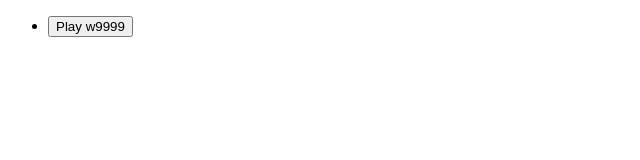
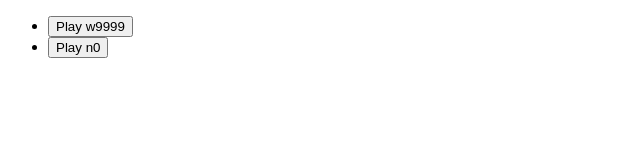
Before and after one commit to leroycep/explain-tinysynth, a plain HTML site: page index.html in a window 1280 px wide. Shown: the whole page, without its empty margins (0-640 px from the left). Drawn offline with Linux system fonts and the light colour scheme.

Commit message:
Implement playing n0

```diff
--- a/index.html
+++ b/index.html
@@ -7,6 +7,7 @@
   <body>
     <ul>
       <li><button onclick="play_w9999()">Play w9999</button></li>
+      <li><button onclick="play_n0()">Play n0</button></li>
     </ul>
   </body>
 </html>
--- a/index.js
+++ b/index.js
@@ -26,3 +26,38 @@ async function play_w9999() {
   oscillator.start(audio.currentTime);
   oscillator.stop(audio.currentTime + 1);
 }
+
+/// This is just playing a short white noise clip
+async function play_n0(frequency) {
+  const audio = await get_audio();
+
+  // Create an audio buffer to put noise in
+  const num_seconds = 0.5;
+  const num_samples = audio.sampleRate * num_seconds;
+  const num_samples_int = num_samples | 0;
+  const noise_buffer = audio.createBuffer(1, num_samples_int, audio.sampleRate);
+
+  const noise_samples = noise_buffer .getChannelData(0);
+  for (let i = 0; i < num_samples_int; i += 1) {
+    noise_samples[i] = Math.random() * 2.0 - 1.0;
+  }
+
+  // Create the node to play back the noise
+  const node = new AudioBufferSourceNode(audio, {
+    buffer: noise_buffer,
+    loop: true,
+  });
+
+  // Change the playback rate so we can get different "frequencies" of noise.
+  // We make middle C (440Hz) equal 1.0 playbackRate.
+  if (frequency) {
+    node.playbackRate = frequency / 440;
+  }
+
+  node
+    .connect(new GainNode(audio, { gain: 0.3 }))
+    .connect(audio.destination);
+
+  node.start(audio.currentTime);
+  node.stop(audio.currentTime + 1);
+}
```
